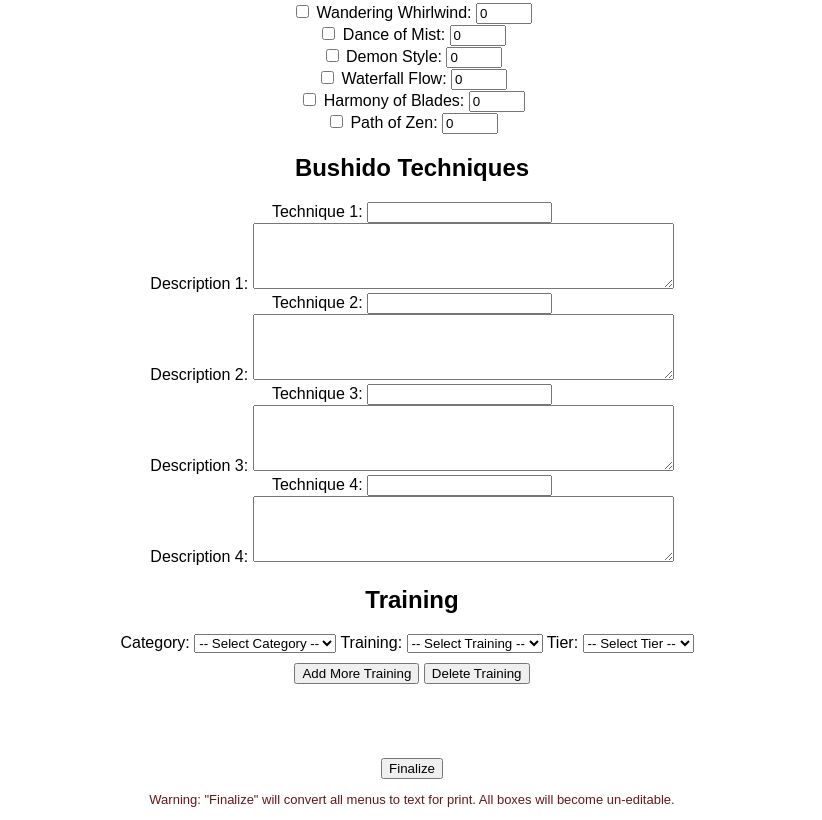
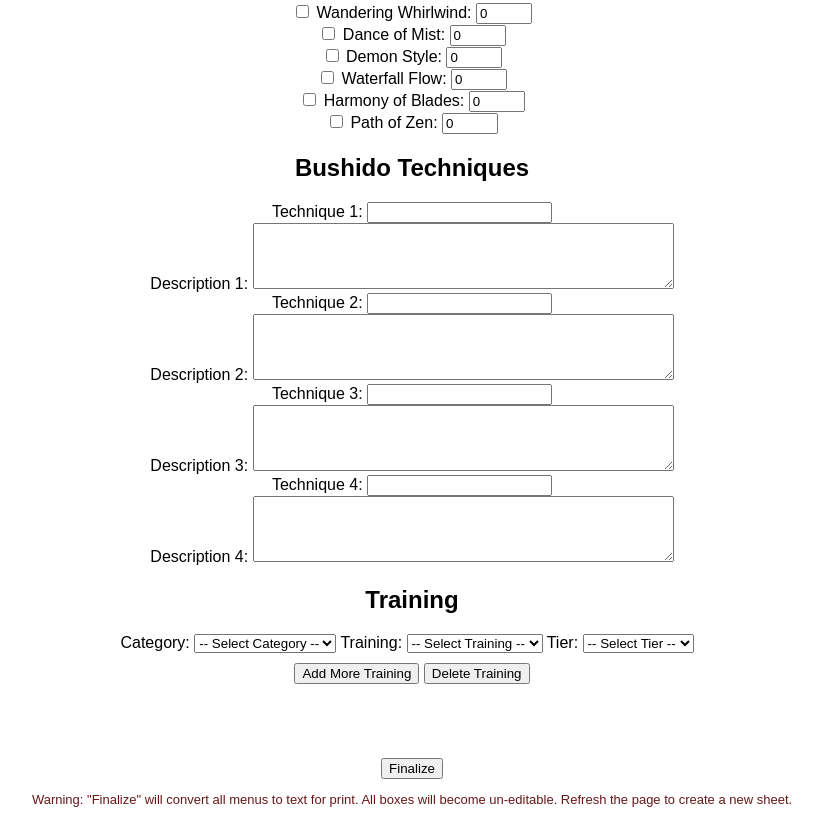
Before and after one commit to RealmRiftGames/RealmRiftGames-Website-Code, a plain HTML site: page index.html in a window 1280 px wide. Shown: the part 1015-1835 px from the top of the page, without its empty margins (228-1050 px from the left). Drawn offline with Linux system fonts and the light colour scheme.

Commit message:
revisions

```diff
--- a/index.html
+++ b/index.html
@@ -316,7 +316,7 @@
             <br><br><br>
             <button style="display: block; margin: 10px auto;" onclick="finalizeCharacter()">Finalize</button>
         </div>
-        <p style="text-align: center; color: rgb(103, 23, 23); font-size: small;">Warning: "Finalize" will convert all menus to text for print. All boxes will become un-editable.</p>
+        <p style="text-align: center; color: rgb(103, 23, 23); font-size: small;">Warning: "Finalize" will convert all menus to text for print. All boxes will become un-editable. Refresh the page to create a new sheet.</p>
 
     <script src="scripts.js"></script>
 
--- a/styles.css
+++ b/styles.css
@@ -1,5 +1,5 @@
 body {
-    font-family: Luminari, sans-serif;
+    font-family: Arial, sans-serif;
 }
 
 .container {
```
